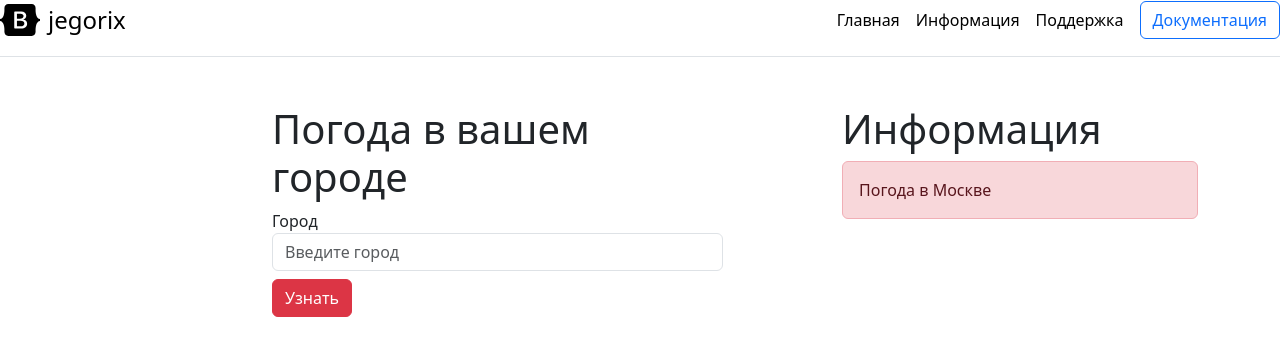
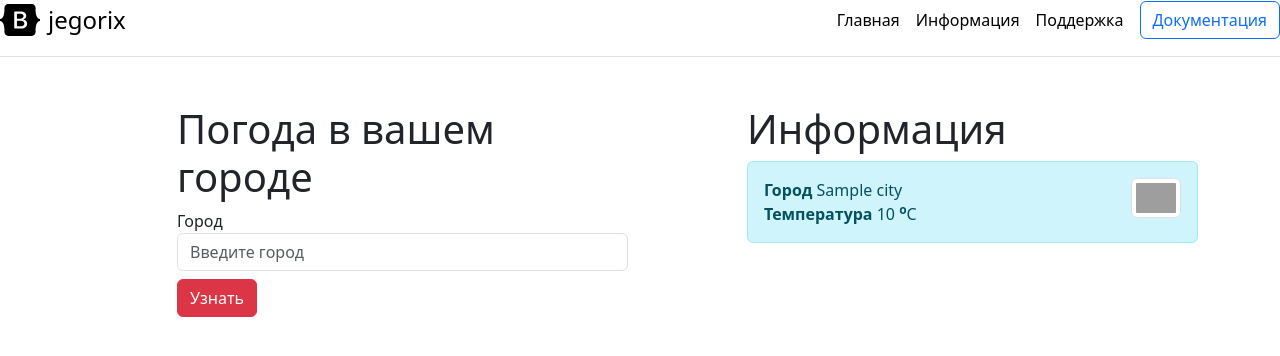
Before and after one commit to jegorix/WeatherApp, a Django app: template weatherapp/weather/templates/weather/index.html in a window 1280 px wide. Shown: the top 356 px of the page. Run offline with Django 5.2, Linux system fonts and the light colour scheme; the template is opened without the code that fills it: most values are stand-ins (such as "Sample title", 1, 10 or a date in 2020); parts of the project's set-up code (start-up, migrations or seed data) failed here and were passed over; grey boxes are pictures that could not be loaded.

Commit message:
display city weather

```diff
--- a/weatherapp/weather/templates/weather/index.html
+++ b/weatherapp/weather/templates/weather/index.html
@@ -28,7 +28,7 @@
 <div class = "container mt-5">
 
     <div class="row">
-        <div class="col-5 offset-2">
+        <div class="col-5 offset-1">
             <h1>Погода в вашем городе</h1>
             <label for="city">Город</label>
             <form action="">
@@ -38,13 +38,22 @@
 
         </div>
 
-        <div class="col-4 offset-1">
+        <div class="col-5 offset-1">
             <h1>Информация</h1>
-            <div class="alert alert-danger">
-                Погода в Москве
+            <div class="alert alert-info">
+                <div class="row">
+                    <div class="col-9">
+                <b>Город</b> {{info.city}} <br>
+                <b>Температура</b> {{info.temp}} <sup><b>o</b></sup>C <br>
+                    </div>
+
+            <div class="col-2 offset-1">
+                <img src="http://openweathermap.org/img/w/{{info.icon}}.png" alt="картинка погоды" class="img-thumbnail">
+            </div>
+
             </div>
         </div>
-
+      </div>
     </div>
 </div>
 
--- a/weatherapp/weather/views.py
+++ b/weatherapp/weather/views.py
@@ -22,4 +22,4 @@ def index(request):
     }
 
 
-    return render(request, 'weather/index.html')
+    return render(request, 'weather/index.html', context)
```
